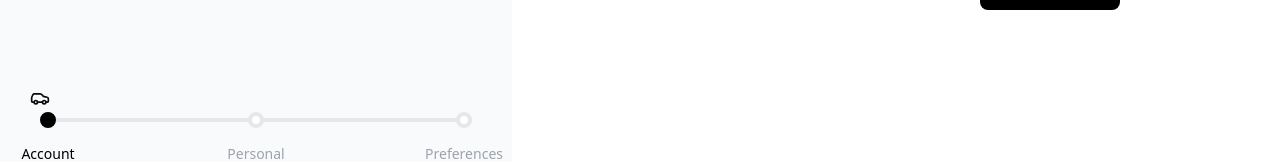
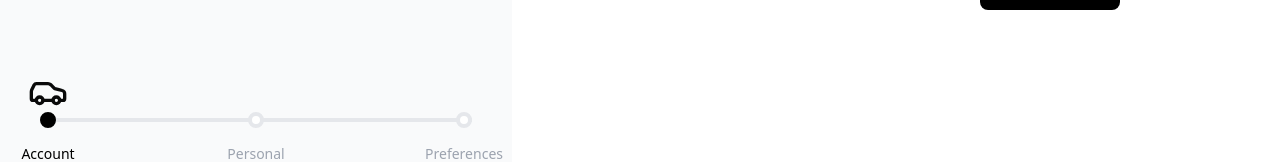
Before and after one commit to Kabeiri-Application/kabeiri-website, a Next.js app: page /flow in a window 1280 px wide. Shown: the part 564-726 px from the top of the page. Built offline with nearby package versions, Linux system fonts and the light colour scheme.

Commit message:
Fix car positions

```diff
--- a/src/app/flow/_components/onboarding-layout.tsx
+++ b/src/app/flow/_components/onboarding-layout.tsx
@@ -91,12 +91,17 @@ function CarStepper({
 
         {/* Car */}
         <div
-          className='absolute -top-6 left-0 z-20 transition-all duration-500 ease-in-out'
+          className='absolute -top-10 left-0 z-20 transition-all duration-500 ease-in-out'
           style={{
             left: `${progress}%`,
-            transform: `translateX(-50%)`,
+            transform:
+              progress === 0
+                ? 'translateX(-30%)'
+                : progress === 100
+                  ? 'translateX(-70%)'
+                  : 'translateX(-50%)',
           }}>
-          <Car className='size-5' />
+          <Car className='size-10' />
         </div>
 
         {/* Steps */}
```
